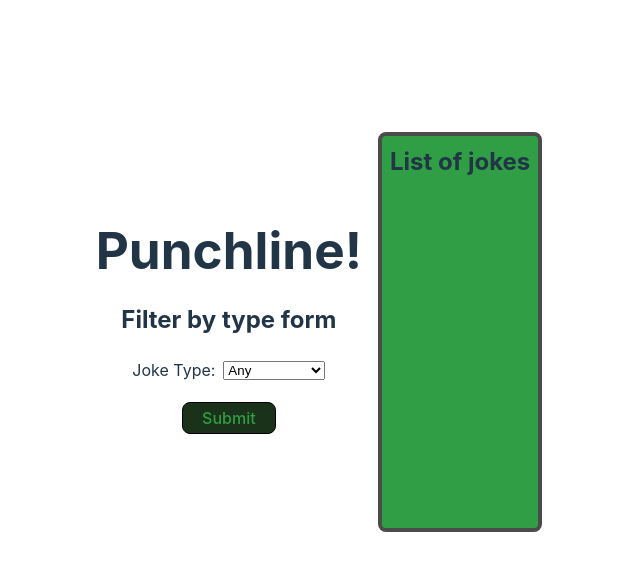
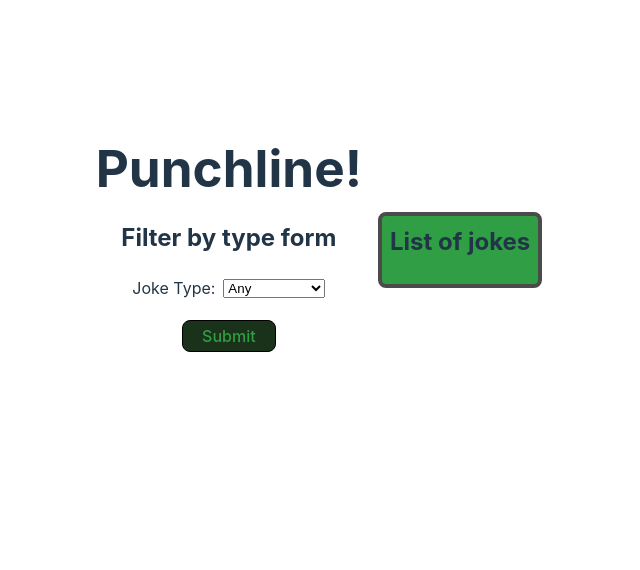
Before and after one commit to egage-proj/4-0-0-egage-Punchline, a website built with Vite: page egage-jokes/index.html in a window 1280 px wide. Shown: the whole page, without its empty margins (325-965 px from the left). Built offline with nearby package versions, Linux system fonts and the light colour scheme; no server answers.

Commit message:
one last itty bitty insignificant change

```diff
--- a/egage-jokes/style.css
+++ b/egage-jokes/style.css
@@ -117,7 +117,7 @@ li.flex-box {
 }
 
 #jokesList {
-  height: 400px;
+  max-height: 400px;
   overflow-y: auto;
 }
 
```
